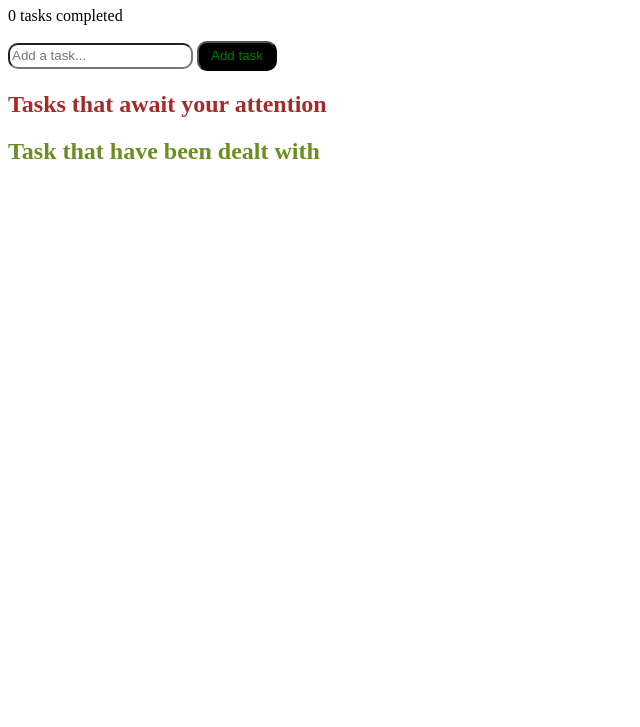
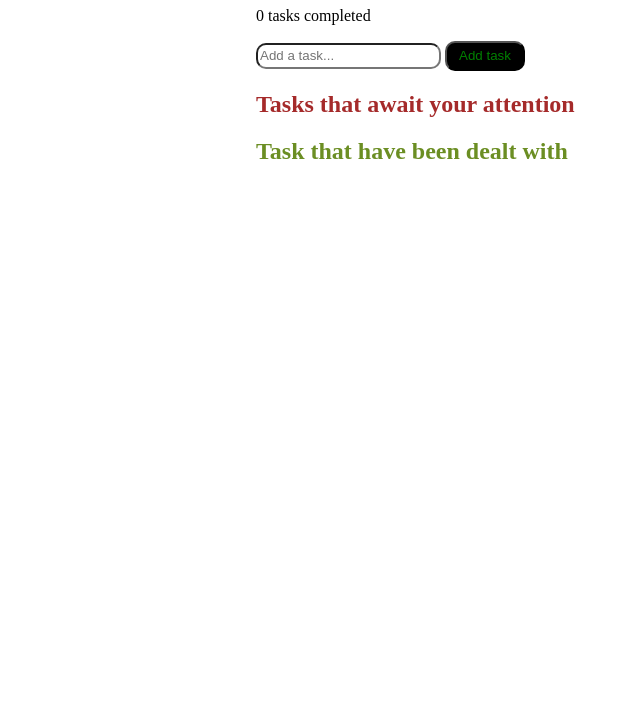
Before and after one commit to Arash-SJPI22/todo, a plain HTML site: page index.html in a window 1280 px wide. Shown: the part 73-800 px from the top of the page, without its empty margins (0-640 px from the left). Drawn offline with nearby package versions, Linux system fonts and the light colour scheme.

Commit message:
Updated the style, to get inte a bit centerd

```diff
--- a/index.html
+++ b/index.html
@@ -12,6 +12,7 @@
 </head>
 
 <body>
+    <div class="container">
         <h1>ToDo or ToDie</h1>
         <p id="pTaskCount"></p>
 
@@ -27,7 +28,7 @@
         <p id="pInfo"></p>
 
         <script src="script.js"></script>
-
+    </div>
 </body>
 
 </html>
--- a/styles.css
+++ b/styles.css
@@ -1,4 +1,3 @@
-
 .material-symbols-outlined {
     font-variation-settings:
     'FILL' 0,
@@ -6,6 +5,11 @@
     'GRAD' 0,
     'opsz' 24;
     color: darkred;
+}
+
+body {
+    max-width: 60%;
+    margin: auto;
 }
 
 input {
```
Lines whose indentation alone changed are shown as unchanged.
